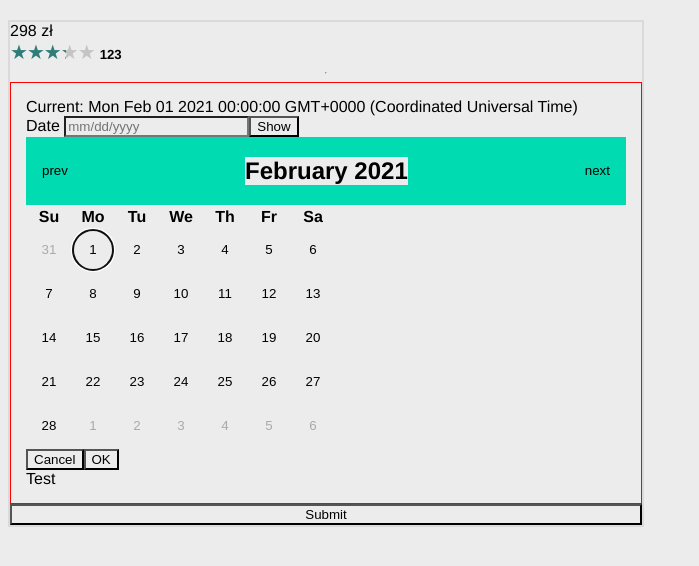
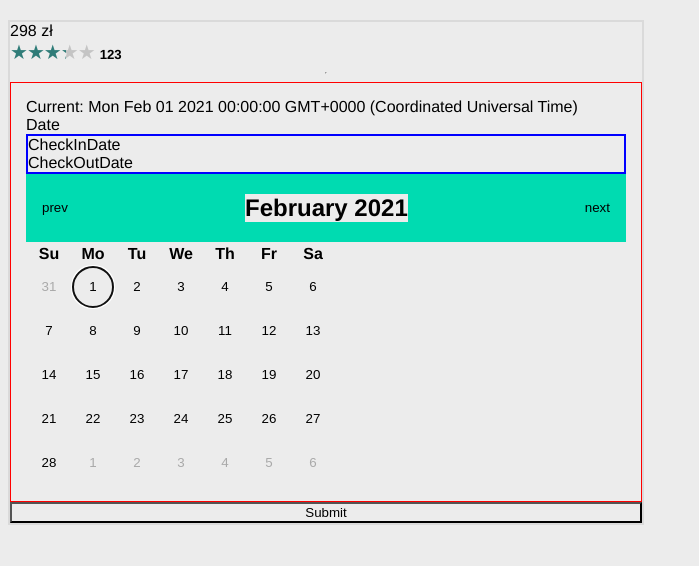
Before and after one commit to ArSo77/rezerwacja-terminu, a Vue app: page / in a window 1280 px wide. Shown: the top 566 px of the page, without its empty margins (0-699 px from the left). Built offline with nearby package versions, Linux system fonts and the light colour scheme.

Commit message:
add trap focus

```diff
--- a/src/components/base/DatePicker.vue
+++ b/src/components/base/DatePicker.vue
@@ -7,7 +7,7 @@
     Current: {{ currentDate }}
     <div class="date">
       <label for="id-textbox-1"> Date </label>
-      <input
+      <!-- <input
         type="text"
         placeholder="mm/dd/yyyy"
         id="id-textbox-1"
@@ -18,7 +18,18 @@
         aria-label="Choose Date"
       >
         Show
-      </button>
+      </button> -->
+
+      <div style="border: 2px solid blue">
+        <div>
+          {{CheckInDate}}
+        </div>
+
+        <div>
+          {{CheckOutDate}}
+        </div>
+
+      </div>
     </div>
 
     <div
@@ -27,6 +38,7 @@
     >
       <button
         class="datepicker__changeMonth"
+        id="datepicker__previous-button"
         aria-label="previous month"
         type="button"
       >
@@ -41,6 +53,7 @@
         {{ calendarLabel }}
       </h2>
       <button
+        id="datepicker__next-button"
         class="datepicker__changeMonth"
         aria-label="next month"
         type="button"
@@ -113,20 +126,6 @@
         </tr>
       </tbody>
     </table>
-    <div class="dialogButtonGroup">
-      <button
-        class="dialogButton"
-        value="cancel"
-      >Cancel</button>
-      <button
-        class="dialogButton"
-        value="ok"
-      >OK</button>
-    </div>
-    <div
-      class="message"
-      aria-live="polite"
-    >Test</div>
   </div>
 </template>
 
@@ -215,49 +214,55 @@ export default defineComponent({
       isCalendarOpen.value = !isCalendarOpen.value;
     }
 
+    function changeDateAndFocus(noOfDays) {
+      currentDate.value = new Date(
+        currentDate.value.setDate(currentDate.value.getDate() + noOfDays)
+      );
+      calendarLabel.value = initCalendar(currentDate.value).label;
+      calendarDays.value = initCalendar(currentDate.value).days;
+      setFocus();
+    }
+
+    function tabFocusElement() {
+      let focusedElement = document.activeElement.id;
+      if (focusedElement.startsWith("calendar__button")) {
+        document.getElementById("datepicker__previous-button").focus();
+      } else if (focusedElement.startsWith("datepicker__previous-button")) {
+        document.getElementById("datepicker__next-button").focus();
+      } else {
+        setFocus();
+      }
+    }
+
     onMounted(() => {
       document
         .getElementById("datepicker")
         .addEventListener("keydown", function (event) {
           event.preventDefault();
           let { key } = event;
-
           if (key == "ArrowRight") {
-            currentDate.value = new Date(
-              currentDate.value.setDate(currentDate.value.getDate() + 1)
-            );
-            calendarLabel.value = initCalendar(currentDate.value).label;
-            calendarDays.value = initCalendar(currentDate.value).days;
-            setFocus();
+            changeDateAndFocus(1);
           } else if (key == "ArrowLeft") {
-            currentDate.value = new Date(
-              currentDate.value.setDate(currentDate.value.getDate() - 1)
-            );
-            calendarLabel.value = initCalendar(currentDate.value).label;
-            calendarDays.value = initCalendar(currentDate.value).days;
-            setFocus();
+            changeDateAndFocus(-1);
           } else if (key == "ArrowUp") {
-            currentDate.value = new Date(
-              currentDate.value.setDate(currentDate.value.getDate() - 7)
-            );
-            calendarLabel.value = initCalendar(currentDate.value).label;
-            calendarDays.value = initCalendar(currentDate.value).days;
-            setFocus();
+            changeDateAndFocus(-7);
           } else if (key == "ArrowDown") {
-            currentDate.value = new Date(
-              currentDate.value.setDate(currentDate.value.getDate() + 7)
-            );
-            calendarLabel.value = initCalendar(currentDate.value).label;
-            calendarDays.value = initCalendar(currentDate.value).days;
-            setFocus();
+            changeDateAndFocus(7);
           } else if (key == "Enter" || key == " ") {
             event.target.click();
+          } else if (key == "Tab") {
+            tabFocusElement();
           }
         });
       setFocus();
     });
 
+    let CheckInDate = ref("CheckInDate");
+    let CheckOutDate = ref("CheckOutDate");
+
     return {
+      CheckInDate,
+      CheckOutDate,
       prevMonth,
       nextMonth,
       showModal,
```
